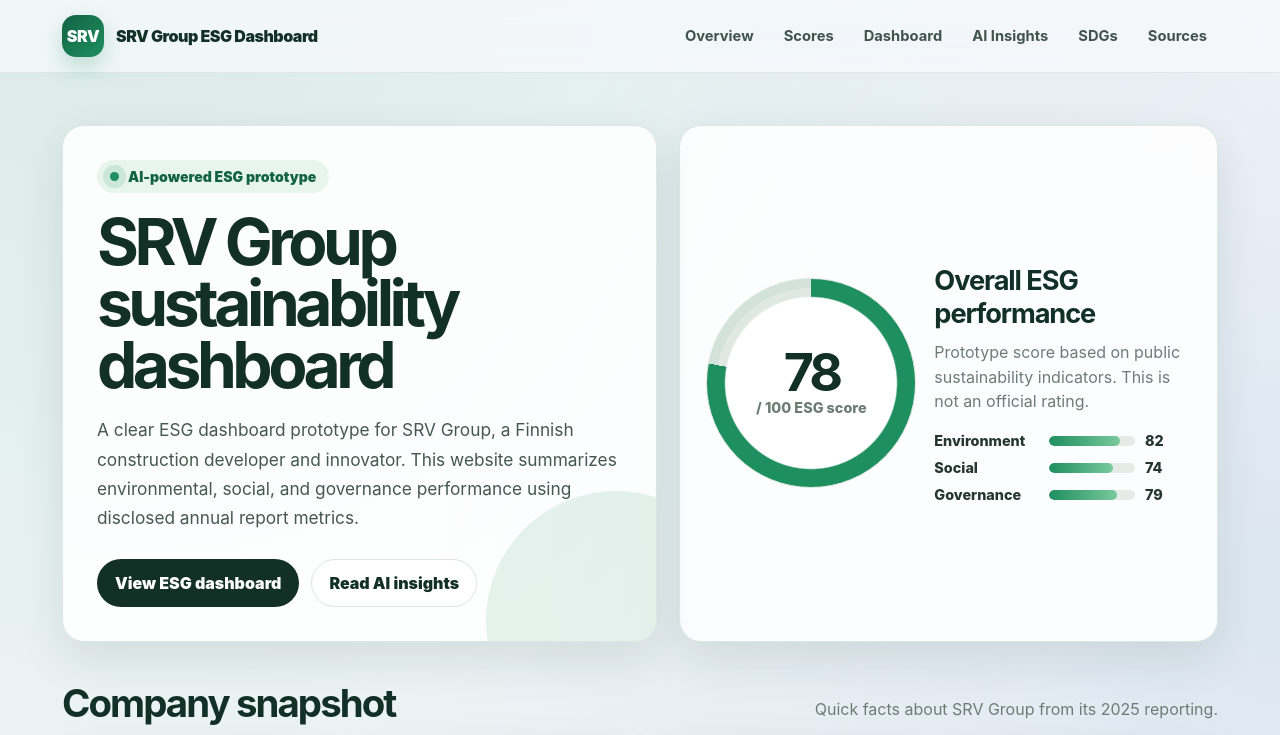
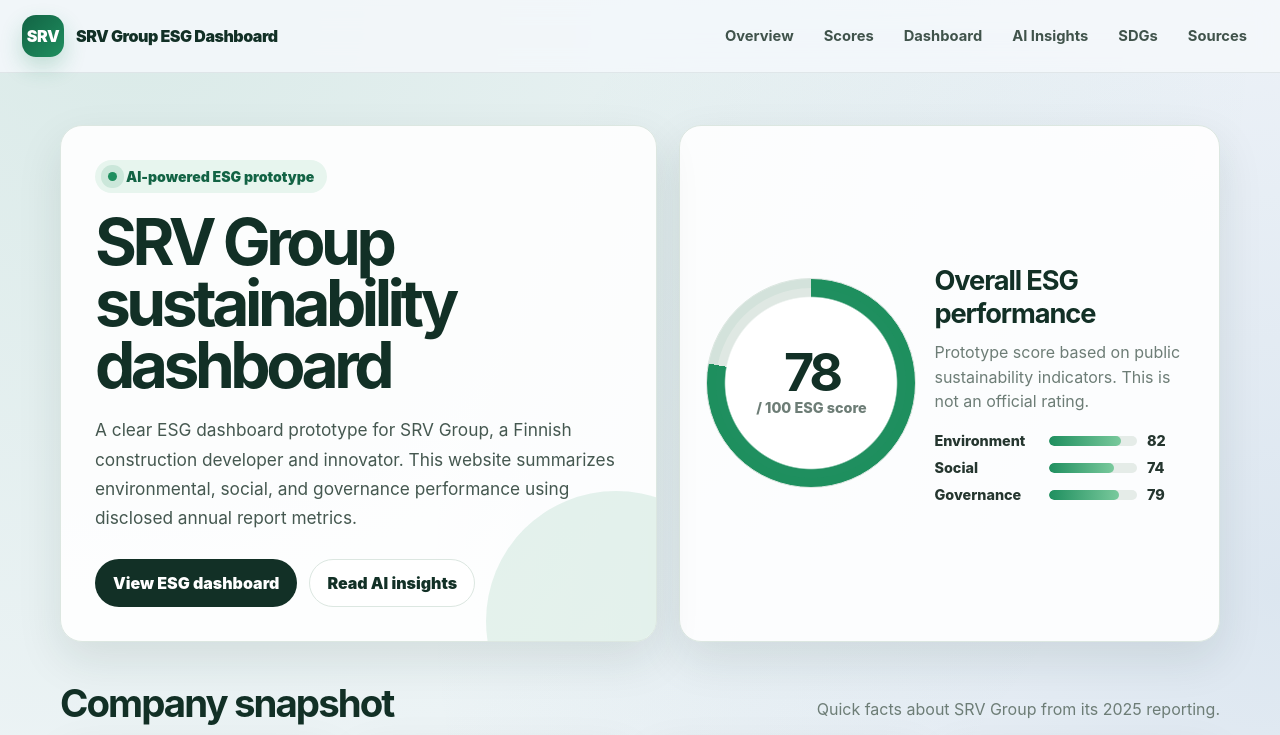
Before and after one commit to shankar-jaiswal/srv-esg-dashboard, a plain HTML site: page index.html in a window 1280 px wide. Shown: the top 735 px of the page. Drawn offline with Linux system fonts and the light colour scheme.

Commit message:
Adjust dashboard layout width

```diff
--- a/index.html
+++ b/index.html
@@ -58,7 +58,7 @@
     }
 
     .topbar-inner {
-      max-width: 1200px;
+      max-width: 1400px;
       margin: 0 auto;
       padding: 15px 22px;
       display: flex;
@@ -109,10 +109,11 @@
     }
 
     .wrap {
-      max-width: 1200px;
-      margin: 0 auto;
-      padding: 34px 22px 70px;
-    }
+  width: 100%;
+  max-width: 1400px;
+  margin: 0 auto;
+  padding: 34px 60px 70px;
+}
 
     .hero {
       display: grid;
```
